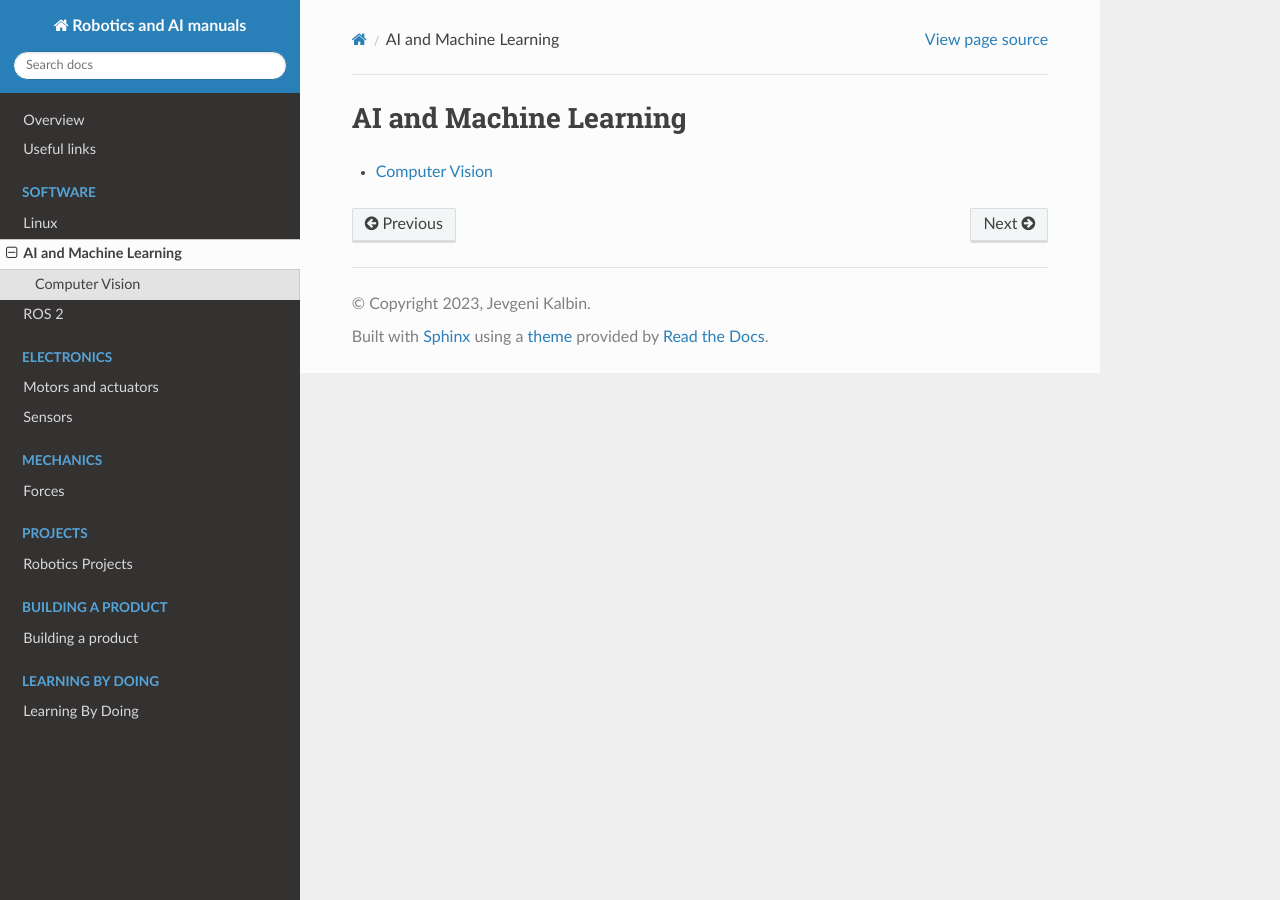
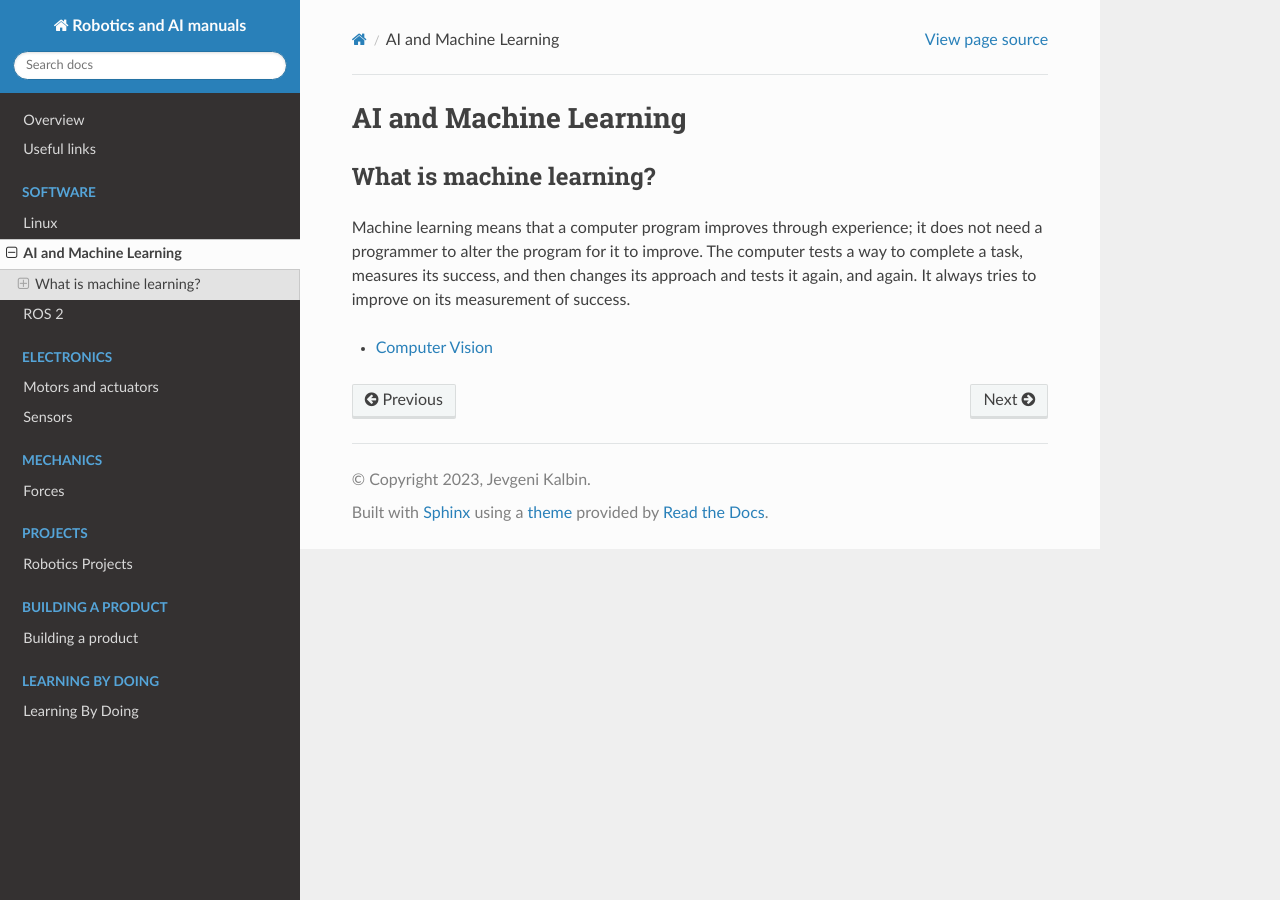
Before and after one commit to jevgenik/manuals, a Sphinx documentation site: the page built from source/files/software/ai/index.rst, in a window 1280 px wide. Built offline with Sphinx 7.4.7 and the Read the Docs theme 2.0.0, drawn with Linux system fonts in a browser that asks for light colours.

Commit message:
what is machine learning

```diff
--- a/source/files/software/ai/index.rst
+++ b/source/files/software/ai/index.rst
@@ -1,6 +1,12 @@
 =======================
 AI and Machine Learning
 =======================
+
+What is machine learning?
+=========================
+Machine learning means that a computer program improves through experience; it does not need a programmer
+to alter the program for it to improve. The computer tests a way to complete a task, measures its success,
+and then changes its approach and tests it again, and again. It always tries to improve on its measurement of success.
 
 .. toctree::
    :maxdepth: 1
```
Also changed, not shown: source/files/software/ai/computer_vision/pose_estimation.rst (added).
